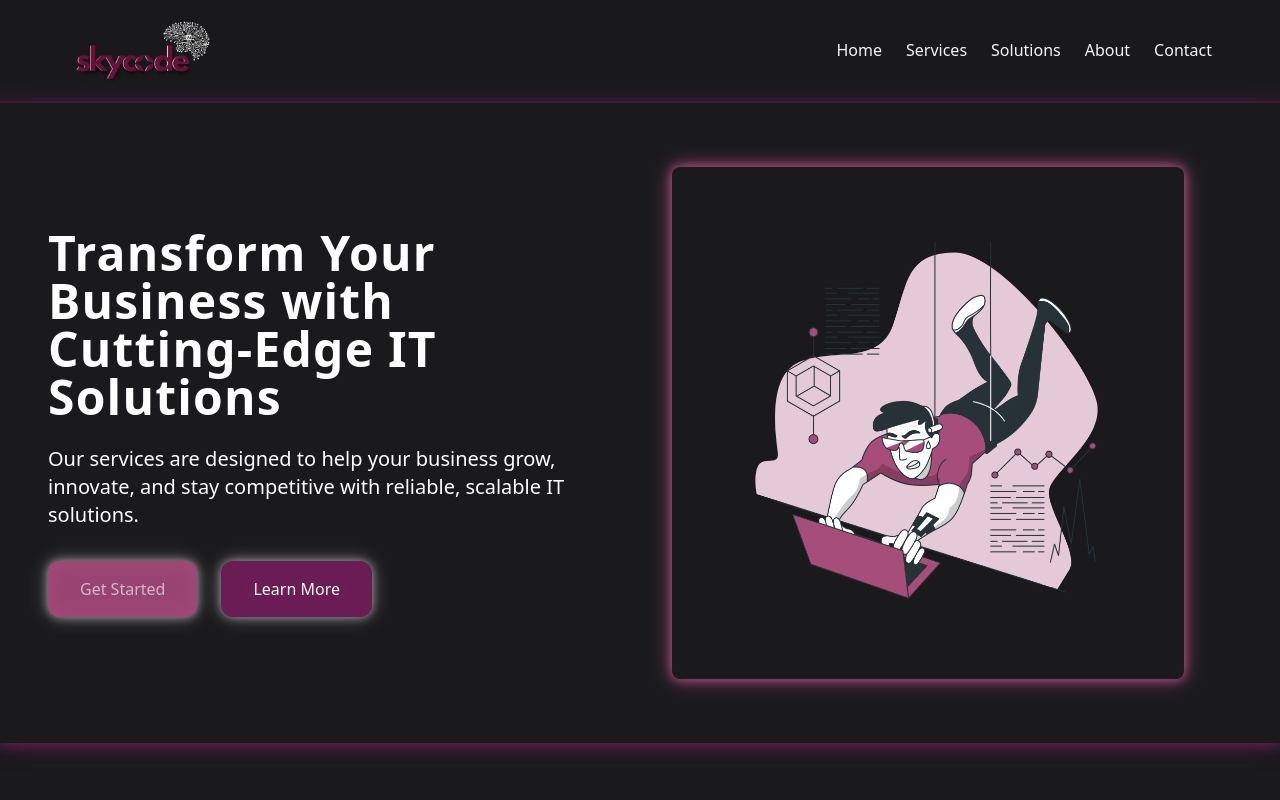
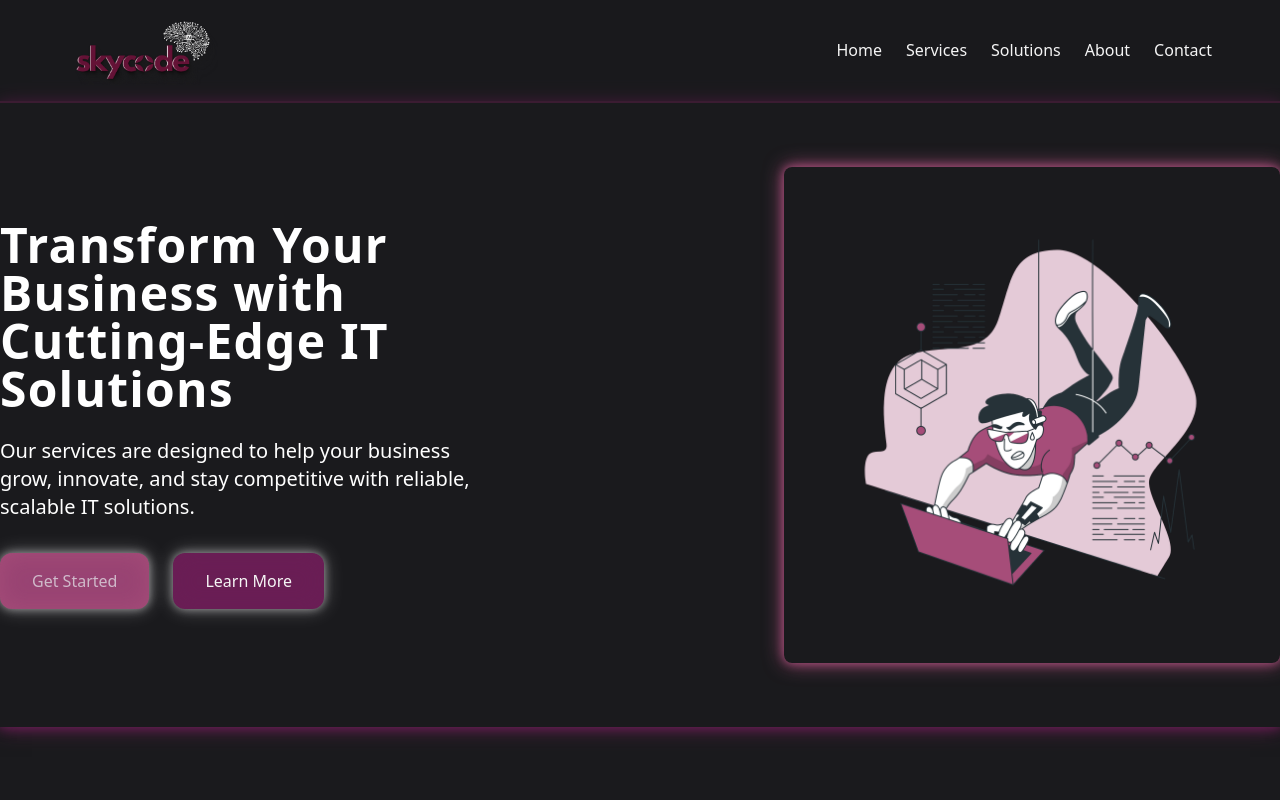
Before and after one commit to ANSBUTT1/sky-code-ai, a React (Create React App) app in the folder sky-ai/: page /services in a window 1280 px wide. Shown: the top 800 px of the page. Built offline with nearby package versions, Linux system fonts and the light colour scheme.

Commit message:
add some responsiveness

```diff
--- a/sky-ai/src/components/Hero.jsx
+++ b/sky-ai/src/components/Hero.jsx
@@ -3,8 +3,8 @@ import image from "../assets/hero-section.png";
 
 const Hero = () => {
   return (
-    <section className=" bg-gradient-to-l from-[#a64d79] to-[#1a1a1d] flex items-center justify-center text-center relative overflow-hidden">
-      <div className="grid grid-cols-1 md:grid-cols-2 items-center justify-center absolute inset-0 bg-gradient-to-l from-[#a64d79] to-[#3b1c32] opacity-50 blur-lg"></div>
+    <section className="xl:px-12 bg-gradient-to-l from-[#a64d79] to-[#1a1a1d] flex items-center justify-center text-center relative overflow-hidden">
+      <div className="  grid grid-cols-1 md:grid-cols-2 items-center justify-center absolute inset-0 bg-gradient-to-l from-[#a64d79] to-[#3b1c32] opacity-50 blur-lg"></div>
       <div className=" p-8 sm:p-16 relative z-10  grid grid-cols-1 md:grid-cols-2 items-center">
         <div className="  text-content text-left md:text-left flex flex-col gap-4 lg:gap-8">
           <h2 className="text-4xl md:text-4xl lg:text-5xl text-[#f5f5f5] mb-4">
--- a/sky-ai/src/components/ServicesHero.jsx
+++ b/sky-ai/src/components/ServicesHero.jsx
@@ -3,8 +3,8 @@ import image from "../assets/hero.png";
 
 const ServicesHero = () => {
   return (
-    <section className=" shadow-secondaryColor shadow-glow bg-gradient-to-r from-primary via-light3 to-light2 text-dark1 py-16">
-      <div className="max-w-7xl mx-auto px-6 sm:px-12 grid grid-cols-1 md:grid-cols-2 gap-16 items-center relative">
+    <section className=" shadow-secondaryColor shadow-glow  py-16">
+      <div className="max-w-7xl mx-auto px-6 sm:px-12 xl:px-0 grid grid-cols-1 md:grid-cols-2 gap-16 xl:gap-x-72 items-center relative">
         {/* Text Content */}
         <div className="text-center md:text-left opacity-0 transform transition-all duration-1000 animate-fadeIn">
           <h1 className="text-4xl sm:text-5xl font-bold text-white mb-6 leading-tight tracking-wide">
```
Also changed, not shown: sky-ai/src/pages/HomePage.jsx (+5 -5 lines).
